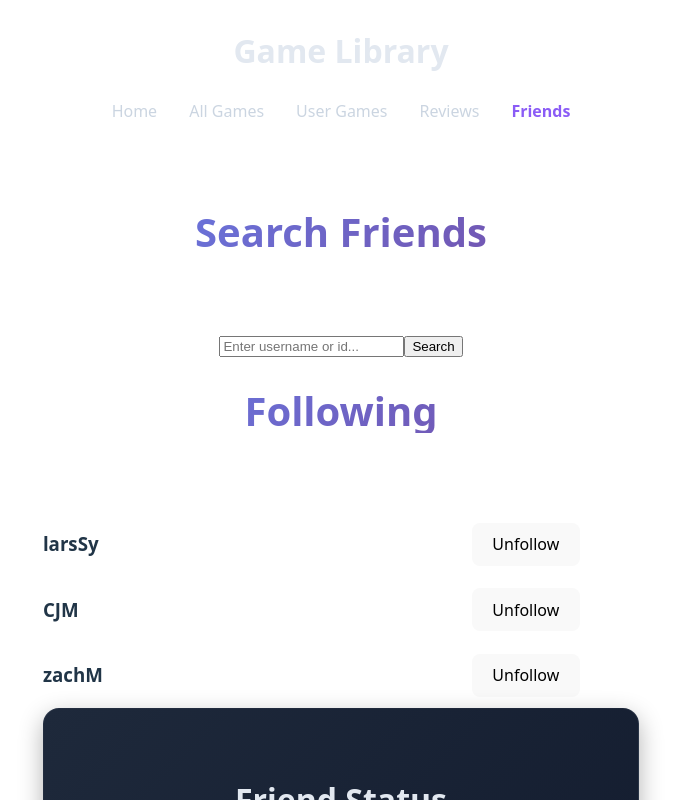
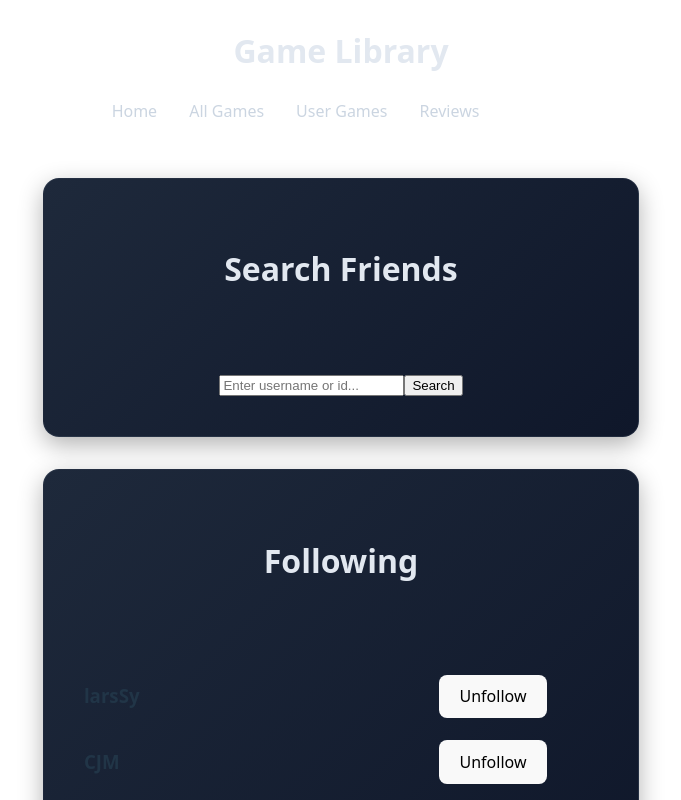
Before and after one commit to jguese3/full-stack-project, a React (Vite) app: page /friends in a window 1280 px wide. Shown: the top 800 px of the page, without its empty margins (299-980 px from the left). Built offline with nearby package versions, Linux system fonts and the light colour scheme.

Commit message:
Fix: axedevtools error fixed and applied css to search friends and following components

```diff
--- a/src/App.css
+++ b/src/App.css
@@ -225,10 +225,11 @@ header {
 }
 
 .page-links a:hover {
-  color: #f1f5f9;
+  color: #8b5cf6;
 }
 
 .page-links a.active {
-  color: #8b5cf6;
+  color: #ffffff;
   font-weight: 600;
+  text-shadow: #667eea;
 }
--- a/src/components/friends/Following.tsx
+++ b/src/components/friends/Following.tsx
@@ -12,9 +12,9 @@ export function Following(
     }
 ) {
     return(
-        <>
+        <section className="friend-status">
         <header>
-            <h1>Following</h1>
+            <h2>Following</h2>
         </header>
         <main>
             <UserListDisplay
@@ -22,6 +22,6 @@ export function Following(
                 updateFollowing={updateFollowing}
                 />
         </main>
-        </>
+        </section>
     )
 }
--- a/src/components/friends/SearchFriends.tsx
+++ b/src/components/friends/SearchFriends.tsx
@@ -14,9 +14,9 @@ function Following({
     const [searchValue, setSearchValue] = useState<string>("");
 
     return (
-        <>
+        <section className="friend-status">
         <header>
-            <h1>Search Friends</h1>
+            <h2>Search Friends</h2>
         </header>
         <main>
             <section>
@@ -39,7 +39,7 @@ function Following({
                 />
             </section>
         </main>
-        </>
+        </section>
     );
 }
 
```
